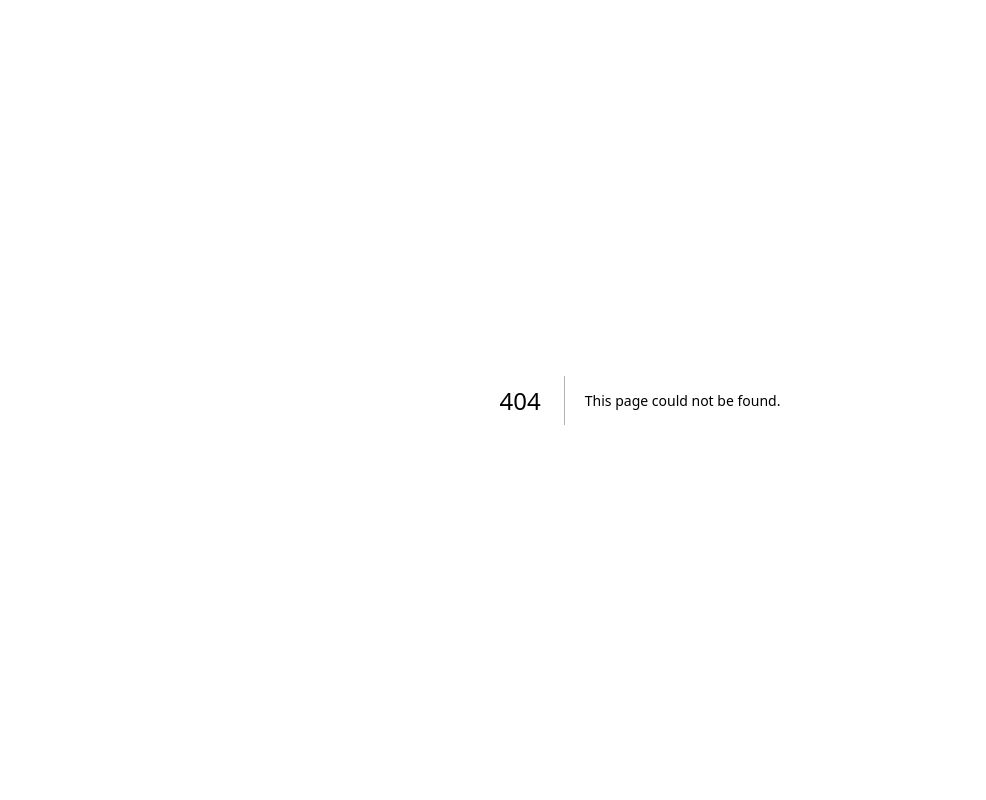
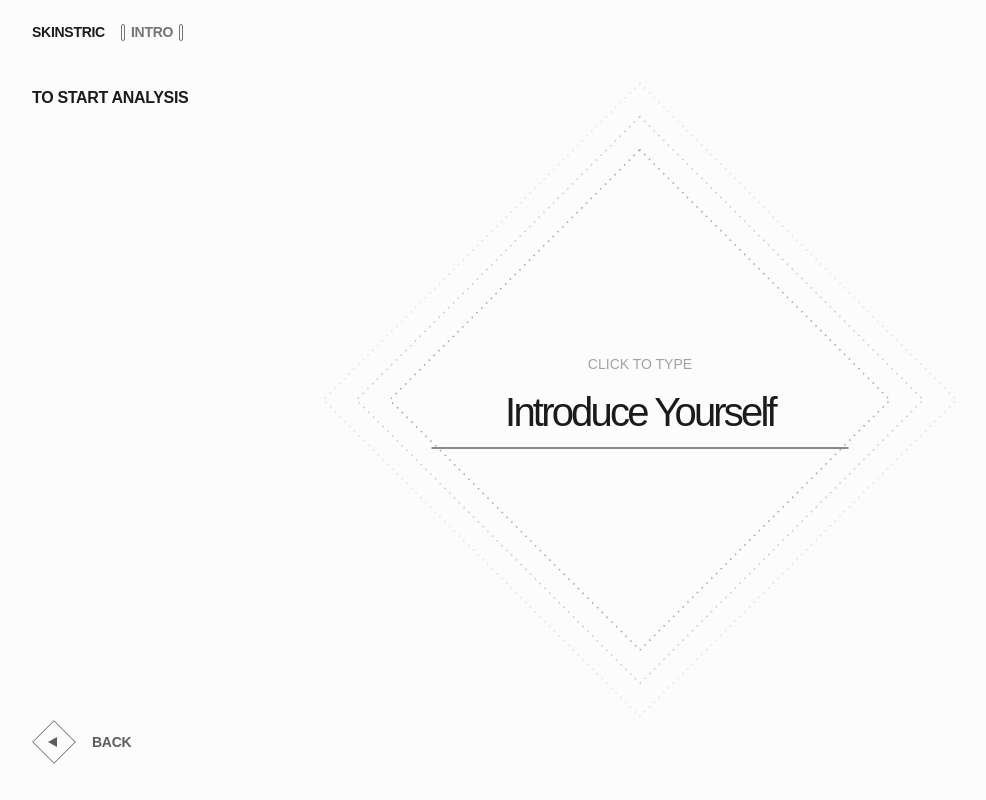
Before and after one commit to reaaland/skinstric-internship, a Next.js app: page /analysis in a window 1280 px wide. Before the commit this address had no page. Shown: the whole page, without its empty margins (0-986 px from the left). Built offline with nearby package versions, Linux system fonts and the light colour scheme.

Commit message:
Build name entry screen

```diff
--- /dev/null
+++ b/src/app/analysis/page.tsx
@@ -0,0 +1,84 @@
+import Image from "next/image";
+import Link from "next/link";
+
+export default function AnalysisPage() {
+  return (
+    <main className="relative min-h-screen overflow-hidden bg-[#FCFCFC] text-[#1A1B1C]">
+      <header className="absolute inset-x-0 top-0 z-20 flex h-16 items-center px-5 sm:px-8">
+        <div className="flex items-center gap-4 text-sm font-semibold uppercase tracking-[-0.02em]">
+          <span>Skinstric</span>
+
+          <span className="flex items-center gap-1.5 opacity-60">
+            <span className="h-4.25 w-1 rounded-sm border border-[#1A1B1C]" />
+            <span>Intro</span>
+            <span className="h-4.25 w-1 rounded-sm border border-[#1A1B1C]" />
+          </span>
+        </div>
+      </header>
+
+      <p className="absolute left-5 top-21.5 z-20 text-base font-semibold uppercase leading-6 tracking-[-0.02em] sm:left-8">
+        To start analysis
+      </p>
+
+      <Image
+        src="/assets/hover-rombuses.svg"
+        alt=""
+        width={762}
+        height={762}
+        aria-hidden="true"
+        className="pointer-events-none absolute left-1/2 top-1/2 size-[min(79.4vh,90vw,762px)] -translate-x-1/2 -translate-y-1/2"
+      />
+
+      <div className="absolute left-1/2 top-1/2 z-10 flex w-[min(85vw,417px)] -translate-x-1/2 -translate-y-1/2 flex-col items-center">
+        <label
+          htmlFor="name"
+          className="mb-1 text-sm uppercase leading-6 opacity-40"
+        >
+          Click to type
+        </label>
+
+        <input
+          id="name"
+          name="name"
+          type="text"
+          placeholder="Introduce Yourself"
+          autoComplete="name"
+          className="w-full border-b border-[#1A1B1C] bg-transparent pb-1 text-center text-[clamp(40px,3.125vw,60px)] font-light leading-16 tracking-[-0.07em] outline-none placeholder:text-[#1A1B1C]"
+        />
+      </div>
+
+      <Link
+        href="/"
+        className="absolute bottom-9 left-5 z-20 flex items-center gap-4 text-sm font-semibold uppercase tracking-[-0.02em] opacity-70 sm:left-8"
+      >
+        <span className="relative size-11 shrink-0" aria-hidden="true">
+          <Image
+            src="/assets/discover-icon-part-1.svg"
+            alt=""
+            fill
+            sizes="44px"
+          />
+
+          <Image
+            src="/assets/discover-icon-part-2.svg"
+            alt=""
+            fill
+            sizes="44px"
+          />
+
+          <span className="absolute left-[35.71%] top-[37.63%] h-[24.74%] w-[21.43%]">
+            <Image
+              src="/assets/arrow-left.svg"
+              alt=""
+              fill
+              sizes="10px"
+              className="object-contain"
+            />
+          </span>
+        </span>
+
+        <span>Back</span>
+      </Link>
+    </main>
+  );
+}
--- a/src/app/page.tsx
+++ b/src/app/page.tsx
@@ -1,6 +1,7 @@
 "use client";
 
 import Image from "next/image";
+import { useRouter } from "next/navigation";
 import { useState } from "react";
 
 type DirectionButtonProps = {
@@ -12,6 +13,7 @@ type DirectionButtonProps = {
   onMouseLeave?: () => void;
   onFocus?: () => void;
   onBlur?: () => void;
+  onClick?: () => void;
 };
 
 function DirectionButton({
@@ -23,6 +25,7 @@ function DirectionButton({
   onMouseLeave,
   onFocus,
   onBlur,
+  onClick,
 }: DirectionButtonProps) {
   const isLeft = direction === "left";
 
@@ -110,6 +113,7 @@ function DirectionButton({
     onMouseLeave={onMouseLeave}
     onFocus={onFocus}
     onBlur={onBlur}
+    onClick={onClick}
     className={`items-center text-sm font-semibold uppercase tracking-[-0.02em] transition-all duration-700 ease-out ${
       expanded ? "gap-6 opacity-100" : "gap-4 opacity-70"
     } ${className}`}
@@ -124,6 +128,7 @@ function DirectionButton({
 }
 
 export default function Home() {
+  const router = useRouter();
   const [takeTestHovered, setTakeTestHovered] = useState(false);
 
   return (
@@ -214,6 +219,7 @@ export default function Home() {
         onMouseLeave={() => setTakeTestHovered(false)}
         onFocus={() => setTakeTestHovered(true)}
         onBlur={() => setTakeTestHovered(false)}
+        onClick={() => router.push("/analysis")}
         className="absolute right-8 top-1/2 z-20 hidden -translate-y-1/2 md:flex"
       />
 
```
